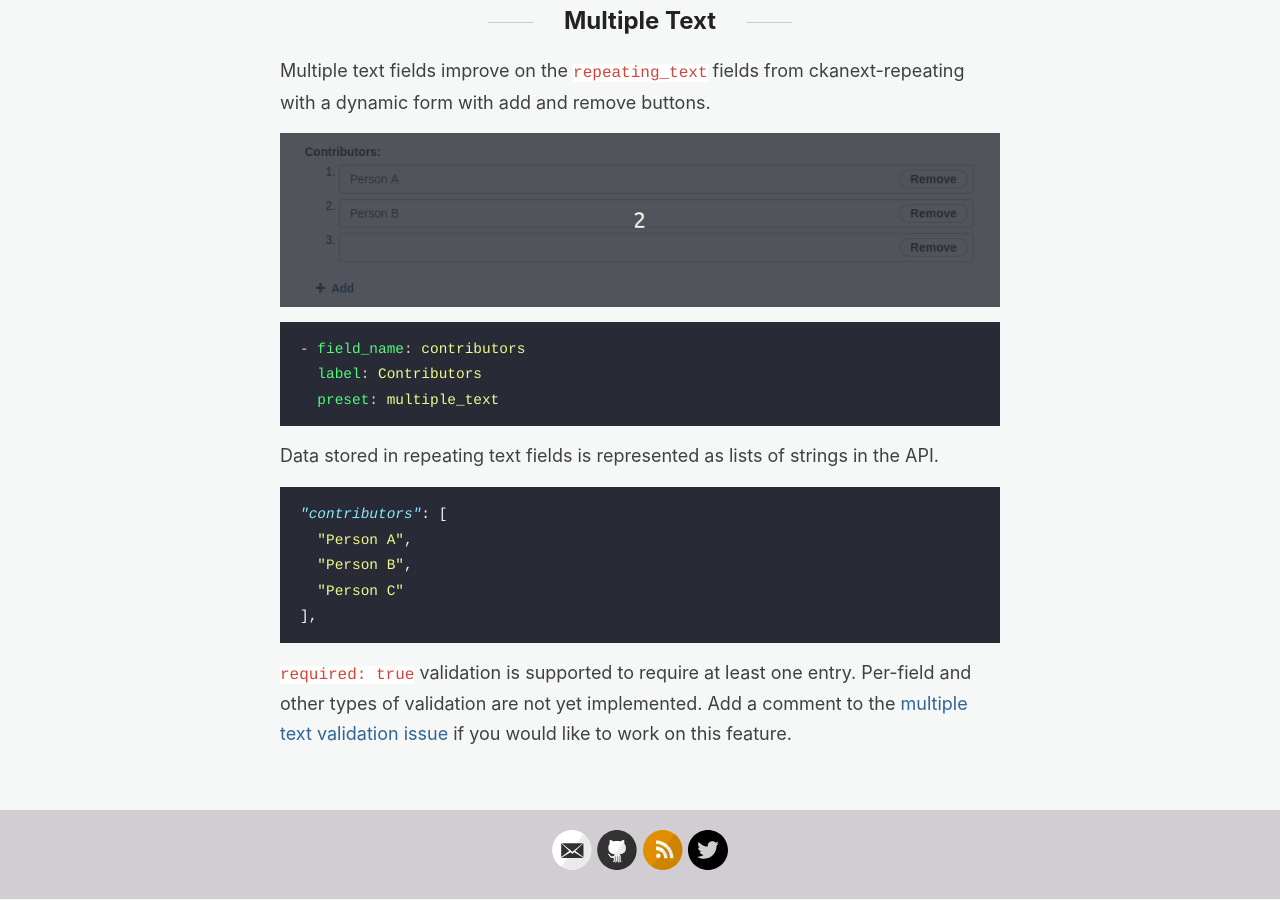
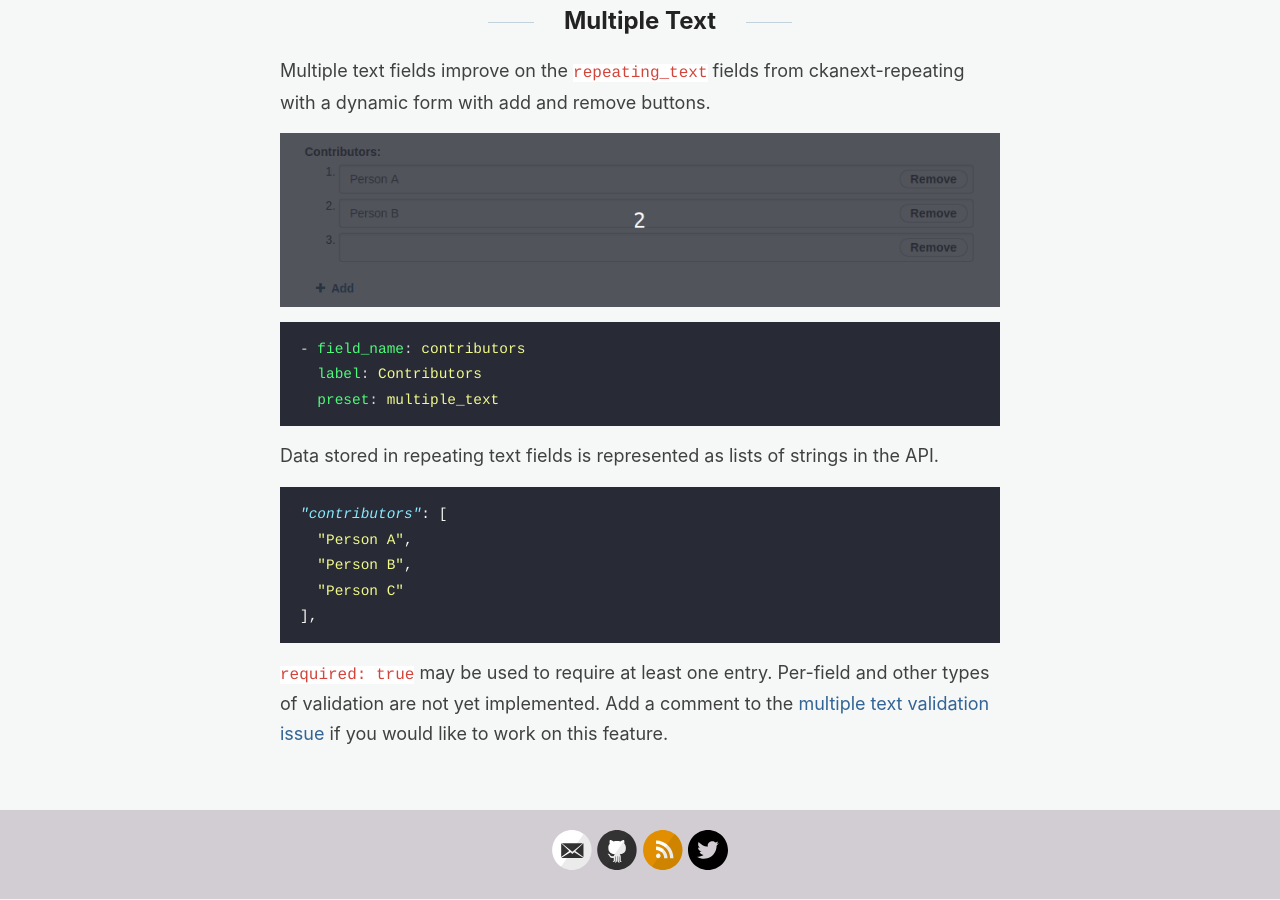
Before and after one commit to wardi/wardi.github.io, a Jekyll site: the page built from _posts/2021-01-05-scheming-subfields.md, in a window 1280 px wide and 900 px high, scrolled down 3190 px. Built offline with Jekyll 4.4.1, drawn with Linux system fonts in a browser that asks for light colours.

Commit message:
required true

````diff
--- a/_posts/2021-01-05-scheming-subfields.md
+++ b/_posts/2021-01-05-scheming-subfields.md
@@ -120,7 +120,7 @@ Data stored in repeating text fields is represented as lists of strings in the A
 ],
 ```
 
-`required: true` validation is supported to require at least one entry. Per-field and other types of
+`required: true` may be used to require at least one entry. Per-field and other types of
 validation are not yet implemented. Add a comment to the
 [multiple text validation issue](https://github.com/ckan/ckanext-scheming/issues/276)
 if you would like to work on this feature.
````
